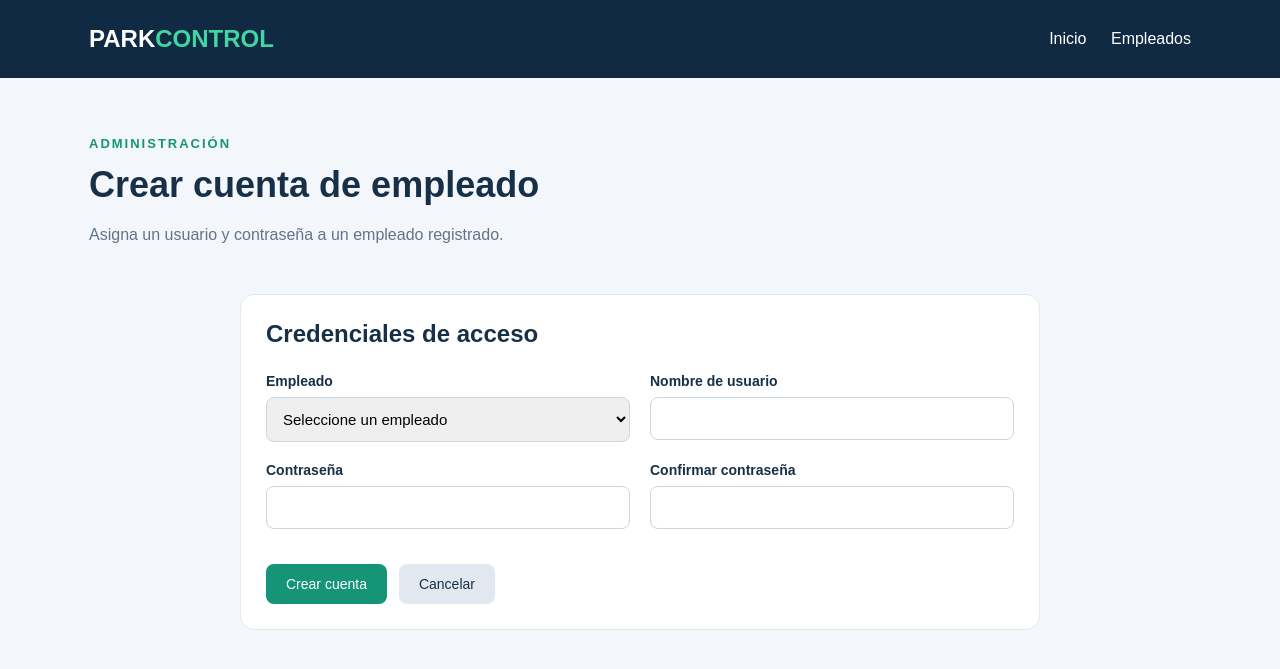
After one commit to vanesacuastuza094-cmd/parqueadero, a Django app: page /empleados/crear-cuenta/ in a window 1280 px wide. The commit adds this page. Shown: the top 669 px of the page. Run offline with Django 5.2, Linux system fonts and the light colour scheme; the visitor is signed in with stand-in values (Sample User, id 1); data that the repository does not hold is empty.

```diff
--- a/p001crud/crud/forms.py
+++ b/p001crud/crud/forms.py
@@ -359,3 +359,75 @@ class EmpleadoForm(forms.ModelForm):
             )
 
         return identificacion
+
+
+from django.contrib.auth.models import User
+from django.contrib.auth.forms import AuthenticationForm
+
+
+class CuentaEmpleadoForm(forms.Form):
+    empleado = forms.ModelChoiceField(
+        queryset=Empleado.objects.none(),
+        label="Empleado",
+        empty_label="Seleccione un empleado"
+    )
+
+    username = forms.CharField(
+        max_length=150,
+        label="Nombre de usuario"
+    )
+
+    password = forms.CharField(
+        label="Contraseña",
+        widget=forms.PasswordInput
+    )
+
+    confirmar_password = forms.CharField(
+        label="Confirmar contraseña",
+        widget=forms.PasswordInput
+    )
+
+    def __init__(self, *args, **kwargs):
+        super().__init__(*args, **kwargs)
+
+        self.fields["empleado"].queryset = (
+            Empleado.objects.filter(
+                estado=True,
+                usuario_django__isnull=True
+            ).order_by("nombre", "apellido")
+        )
+
+    def clean_username(self):
+        username = self.cleaned_data["username"].strip()
+
+        if User.objects.filter(username=username).exists():
+            raise forms.ValidationError(
+                "Este nombre de usuario ya está registrado."
+            )
+
+        return username
+
+    def clean(self):
+        datos = super().clean()
+
+        password = datos.get("password")
+        confirmar = datos.get("confirmar_password")
+
+        if password and confirmar and password != confirmar:
+            raise forms.ValidationError(
+                "Las contraseñas no coinciden."
+            )
+
+        return datos
+
+
+class InicioSesionForm(AuthenticationForm):
+    username = forms.CharField(
+        label="Usuario",
+        max_length=150
+    )
+
+    password = forms.CharField(
+        label="Contraseña",
+        widget=forms.PasswordInput
+    )
--- /dev/null
+++ b/p001crud/crud/templates/crud/crear_cuenta_empleado.html
@@ -0,0 +1,80 @@
+
+{% load static %}
+<!DOCTYPE html>
+<html lang="es">
+<head>
+    <meta charset="UTF-8">
+    <meta name="viewport"
+          content="width=device-width, initial-scale=1.0">
+    <title>Crear cuenta | ParkControl</title>
+    <link rel="stylesheet"
+          href="{% static 'crud/estilos.css' %}">
+</head>
+<body>
+
+<header class="encabezado">
+    <div class="contenedor barra">
+        <a class="marca" href="{% url 'inicio' %}">
+            PARK<span>CONTROL</span>
+        </a>
+        <nav>
+            <a class="enlace-nav" href="{% url 'inicio' %}">Inicio</a>
+            <a class="enlace-nav" href="{% url 'lista_empleados' %}">Empleados</a>
+        </nav>
+    </div>
+</header>
+
+<main class="contenedor">
+    <section class="bienvenida">
+        <p class="subtitulo">ADMINISTRACIÓN</p>
+        <h1>Crear cuenta de empleado</h1>
+        <p>
+            Asigna un usuario y contraseña a un
+            empleado registrado.
+        </p>
+    </section>
+
+    <section class="panel panel-formulario">
+        <h2>Credenciales de acceso</h2>
+
+        <form method="post" class="formulario-cliente">
+            {% csrf_token %}
+
+            {% if formulario.non_field_errors %}
+                <div class="errores">
+                    {{ formulario.non_field_errors }}
+                </div>
+            {% endif %}
+
+            {% for campo in formulario %}
+                <div class="grupo-campo">
+                    <label for="{{ campo.id_for_label }}">
+                        {{ campo.label }}
+                    </label>
+
+                    {{ campo }}
+
+                    {% if campo.errors %}
+                        <div class="errores">
+                            {{ campo.errors }}
+                        </div>
+                    {% endif %}
+                </div>
+            {% endfor %}
+
+            <div class="acciones-formulario">
+                <button type="submit" class="boton">
+                    Crear cuenta
+                </button>
+
+                <a href="{% url 'lista_empleados' %}"
+                   class="boton boton-secundario">
+                    Cancelar
+                </a>
+            </div>
+        </form>
+    </section>
+</main>
+
+</body>
+</html>
--- a/p001crud/crud/urls.py
+++ b/p001crud/crud/urls.py
@@ -112,4 +112,22 @@ urlpatterns = [
         name="editar_empleado"
     ),
 
+    path(
+        "login/",
+        views.iniciar_sesion,
+        name="iniciar_sesion"
+    ),
+
+    path(
+        "logout/",
+        views.cerrar_sesion,
+        name="cerrar_sesion"
+    ),
+
+    path(
+        "empleados/crear-cuenta/",
+        views.crear_cuenta_empleado,
+        name="crear_cuenta_empleado"
+    ),
+
 ]
--- a/p001crud/crud/views.py
+++ b/p001crud/crud/views.py
@@ -9,7 +9,16 @@ from .forms import IngresoForm
 from decimal import Decimal
 from datetime import timedelta
 from .forms import SalidaForm
+from django.contrib.admin.views.decorators import staff_member_required
+from django.contrib.auth import login, logout
+from django.contrib.auth.decorators import login_required
+from django.contrib.auth.models import User
+from django.db import transaction
+from django.views.decorators.http import require_POST
 
+from .forms import CuentaEmpleadoForm, InicioSesionForm
+
+@login_required
 def inicio(request):
     contexto = {
         "clientes": Cliente.objects.count(),
@@ -30,7 +39,7 @@ def inicio(request):
 
 from django.db.models import Q
 
-
+@login_required
 def lista_clientes(request):
     busqueda = request.GET.get("buscar", "").strip()
 
@@ -52,7 +61,7 @@ def lista_clientes(request):
     return render(request, "crud/clientes.html", contexto)
 
 
-
+@login_required
 def registrar_cliente(request):
 
     if request.method == "POST":
@@ -75,7 +84,7 @@ def registrar_cliente(request):
         contexto
     )
 
-
+@login_required
 def editar_cliente(request, cliente_id):
     cliente = get_object_or_404(Cliente, pk=cliente_id)
 
@@ -97,7 +106,7 @@ def editar_cliente(request, cliente_id):
         }
     )
 
-
+@login_required
 def lista_vehiculos(request):
     busqueda = request.GET.get("buscar", "").strip()
 
@@ -125,7 +134,7 @@ def lista_vehiculos(request):
         }
     )
 
-
+@login_required
 def registrar_vehiculo(request):
     if request.method == "POST":
         formulario = VehiculoForm(request.POST)
@@ -142,7 +151,7 @@ def registrar_vehiculo(request):
         {"formulario": formulario}
     )
 
-
+@login_required
 def editar_vehiculo(request, vehiculo_id):
     vehiculo = get_object_or_404(Vehiculo, pk=vehiculo_id)
 
@@ -167,7 +176,7 @@ def editar_vehiculo(request, vehiculo_id):
         }
     )
 
-
+@login_required
 def lista_tarifas(request):
     busqueda = request.GET.get("buscar", "").strip()
 
@@ -191,7 +200,7 @@ def lista_tarifas(request):
         }
     )
 
-
+@login_required
 def registrar_tarifa(request):
     if request.method == "POST":
         formulario = TarifaForm(request.POST)
@@ -208,7 +217,7 @@ def registrar_tarifa(request):
         {"formulario": formulario}
     )
 
-
+@login_required
 def editar_tarifa(request, tarifa_id):
     tarifa = get_object_or_404(Tarifa, pk=tarifa_id)
 
@@ -233,7 +242,7 @@ def editar_tarifa(request, tarifa_id):
         }
     )
 
-
+@login_required
 def lista_ingresos(request):
     busqueda = request.GET.get("buscar", "").strip()
 
@@ -264,7 +273,7 @@ def lista_ingresos(request):
         }
     )
 
-
+@login_required
 def registrar_ingreso(request):
     if request.method == "POST":
         formulario = IngresoForm(request.POST)
@@ -311,7 +320,6 @@ def registrar_ingreso(request):
         "crud/registrar_ingreso.html",
         {"formulario": formulario}
     )
-
 
 def calcular_cobro(ingreso, fecha_salida=None):
     """
@@ -361,7 +369,7 @@ def calcular_cobro(ingreso, fecha_salida=None):
         "fecha_salida": fecha_salida,
     }
 
-
+@login_required
 def lista_salidas(request):
     busqueda = request.GET.get("buscar", "").strip()
 
@@ -391,7 +399,7 @@ def lista_salidas(request):
         }
     )
 
-
+@login_required
 def registrar_salida(request, ingreso_id):
     ingreso = get_object_or_404(
         IngresoSalida.objects.select_related(
@@ -455,7 +463,7 @@ def registrar_salida(request, ingreso_id):
         }
     )
 
-
+@login_required
 def detalle_salida(request, ingreso_id):
     ingreso = get_object_or_404(
         IngresoSalida.objects.select_related(
@@ -482,7 +490,7 @@ def detalle_salida(request, ingreso_id):
         }
     )
 
-
+@login_required
 def lista_empleados(request):
     busqueda = request.GET.get("buscar", "").strip()
 
@@ -509,7 +517,7 @@ def lista_empleados(request):
         }
     )
 
-
+@login_required
 def registrar_empleado(request):
     if request.method == "POST":
         formulario = EmpleadoForm(request.POST)
@@ -526,7 +534,7 @@ def registrar_empleado(request):
         {"formulario": formulario}
     )
 
-
+@login_required
 def editar_empleado(request, empleado_id):
     empleado = get_object_or_404(
         Empleado,
@@ -553,3 +561,85 @@ def editar_empleado(request, empleado_id):
             "empleado": empleado,
         }
     )
+
+def iniciar_sesion(request):
+    if request.user.is_authenticated:
+        return redirect("inicio")
+
+    if request.method == "POST":
+        formulario = InicioSesionForm(
+            request,
+            data=request.POST
+        )
+
+        if formulario.is_valid():
+            usuario = formulario.get_user()
+
+            try:
+                empleado = usuario.empleado_parkcontrol
+            except Empleado.DoesNotExist:
+                formulario.add_error(
+                    None,
+                    "Este usuario no tiene un empleado asociado."
+                )
+            else:
+                if not empleado.estado:
+                    formulario.add_error(
+                        None,
+                        "La cuenta del empleado está inactiva."
+                    )
+                else:
+                    login(request, usuario)
+                    return redirect("inicio")
+    else:
+        formulario = InicioSesionForm(request)
+
+    return render(
+        request,
+        "crud/login.html",
+        {"formulario": formulario}
+    )
+
+
+@require_POST
+def cerrar_sesion(request):
+    logout(request)
+    return redirect("iniciar_sesion")
+
+
+@staff_member_required(login_url="iniciar_sesion")
+def crear_cuenta_empleado(request):
+    if request.method == "POST":
+        formulario = CuentaEmpleadoForm(request.POST)
+
+        if formulario.is_valid():
+            with transaction.atomic():
+                empleado = Empleado.objects.select_for_update().get(
+                    pk=formulario.cleaned_data["empleado"].pk
+                )
+
+                if empleado.usuario_django_id:
+                    formulario.add_error(
+                        "empleado",
+                        "Este empleado ya tiene una cuenta."
+                    )
+                else:
+                    usuario = User.objects.create_user(
+                        username=formulario.cleaned_data["username"],
+                        password=formulario.cleaned_data["password"]
+                    )
+
+                    empleado.usuario_django = usuario
+                    empleado.save(
+                        update_fields=["usuario_django"]
+                    )
+
+                    return redirect("lista_empleados")
+    else:
+        formulario = CuentaEmpleadoForm()
+
+    return render(
+        request,
+        "crud/crear_cuenta_empleado.html",
+        {"formulario": formulario}
+    )
--- a/p001crud/p001crud/settings.py
+++ b/p001crud/p001crud/settings.py
@@ -117,3 +117,5 @@ USE_TZ = True
 # https://docs.djangoproject.com/en/6.0/howto/static-files/
 
 STATIC_URL = 'static/'
+LOGIN_URL = "iniciar_sesion"
+LOGIN_REDIRECT_URL = "inicio"
```
Also changed, not shown: p001crud/crud/models.py (+10 -0 lines), p001crud/crud/static/crud/estilos.css (+40 -0 lines), p001crud/crud/templates/crud/empleados.html (+8 -1 lines), p001crud/crud/templates/crud/inicio.html (+22 -0 lines), p001crud/crud/templates/crud/login.html (added, +68 -0 lines), p001crud/crud/migrations/0006_empleado_usuario_django.py (added).
